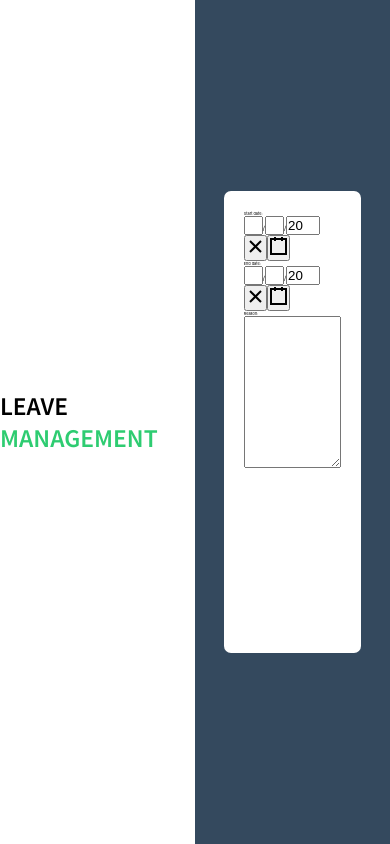
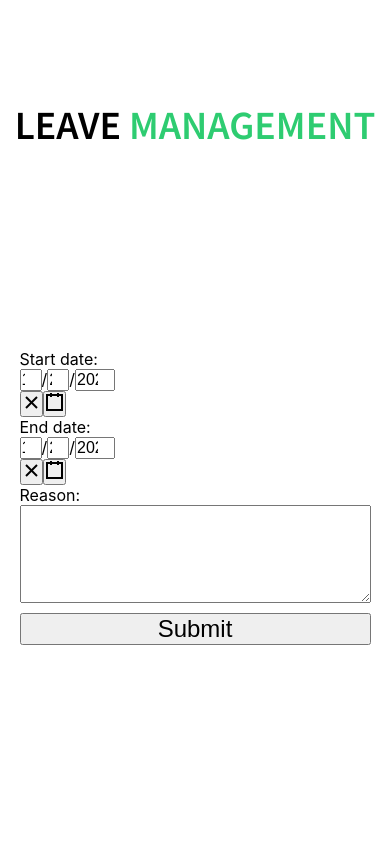
Before and after one commit to Blazexsam27/leave_management_assignment, a React (Create React App) app: page /createleave in a window 390 px wide. Built offline with nearby package versions, Linux system fonts and the light colour scheme.

Commit message:
Added responsiveness to create and edit page

```diff
--- a/src/components/Leaves/CreateLeave.js
+++ b/src/components/Leaves/CreateLeave.js
@@ -14,12 +14,16 @@ export default function CreateLeave() {
       </div>
       <div className="leave-form">
         <form className="create-leave-form">
+          <p className="create-leave-header">Create Leave</p>
           <label htmlFor="start_date">Start date: </label>
           <DatePicker value={start_date} onChange={setStartDate} />
           <label htmlFor="end_date">End date: </label>
           <DatePicker value={end_date} onChange={setEndDate} />
           <label htmlFor="reason">Reason: </label>
           <textarea name="reason" id="reason" cols="30" rows="10"></textarea>
+          <button className="create-leave-btn" type="submit">
+            Submit
+          </button>
         </form>
       </div>
     </div>
--- a/src/components/Leaves/EditLeave.js
+++ b/src/components/Leaves/EditLeave.js
@@ -15,12 +15,14 @@ export default function EditLeave() {
       </div>
       <div className="leave-form">
         <form className="edit-leave-form">
+          <p className="edit-leave-header">Edit Leave</p>
           <label htmlFor="start_date">Start date: </label>
           <DatePicker value={start_date} onChange={setStartDate} />
           <label htmlFor="end_date">End date: </label>
           <DatePicker value={end_date} onChange={setStartDate} />
           <label htmlFor="reason">Reason: </label>
           <textarea name="reason" id="reason" cols="30" rows="10"></textarea>
+          <button className="edit-leave-btn">Submit</button>
         </form>
       </div>
     </div>
--- a/src/components/styles/Leaves/CreateLeave.css
+++ b/src/components/styles/Leaves/CreateLeave.css
@@ -44,5 +44,72 @@
 }
 
 .create-leave-container .leave-form .create-leave-form label{
-    font-size: 1.2rem;
+    font-size: 1.5rem;
 }
+
+.create-leave-container .leave-form .create-leave-form .create-leave-header{
+    font-size: 4rem;
+    text-align: center;
+    font-family: var(--ubuntu-font);
+}
+
+.create-leave-container .leave-form .create-leave-btn{
+    margin-top: 10px;
+    font-size: 2rem;
+}
+
+@media (max-width:768px){
+    html{
+        font-size: 100%;
+    }
+    .create-leave-container .leave-form .create-leave-form .create-leave-header{
+        font-size: 2rem;
+    }
+    .create-leave-container .header p{
+        font-size: 2.5rem;
+        font-family: var(--source-sans-font);
+    }
+    .create-leave-container .leave-form .create-leave-form label, input{
+        font-size: 1rem;
+    }
+    .create-leave-container .leave-form .create-leave-form{
+        width: 70%;
+        height: 45vh;
+    }
+    .create-leave-container .leave-form .create-leave-btn{
+        font-size: 1rem;
+    }
+
+}
+
+@media (max-width:500px){
+    html{
+        font-size: 100%;
+    }
+    .create-leave-container .leave-form .create-leave-form label, input{
+        font-size: 1rem;
+    }
+    .create-leave-container{
+        flex-direction: column;
+        width: 100vw;
+    }
+    .create-leave-container .leave-form{
+        width: 100vw;
+        background: #fff;
+    }
+    .create-leave-container .leave-form .create-leave-header{
+        display: none
+    }
+    .create-leave-container .header{
+        padding-top: 100px;
+        width: 100%;
+    }
+    .create-leave-container .leave-form .create-leave-form{
+        width: 90%;
+        height: 35vh;
+    }
+    .create-leave-container .leave-form .create-leave-btn{
+        font-size: 1.5rem;
+    }
+
+}
--- a/src/components/styles/Leaves/EditLeave.css
+++ b/src/components/styles/Leaves/EditLeave.css
@@ -47,3 +47,71 @@
 .edit-leave-container .leave-form .edit-leave-form label{
     font-size: 1.2rem;
 }
+
+.edit-leave-container .leave-form .edit-leave-form .edit-leave-header{
+    font-size: 4rem;
+    text-align: center;
+    font-family: var(--ubuntu-font);
+}
+
+.edit-leave-container .leave-form .edit-leave-btn{
+    margin-top: 10px;
+    font-size: 2rem;
+}
+
+
+@media (max-width:768px){
+    html{
+        font-size: 100%;
+    }
+    .edit-leave-container .leave-form .edit-leave-form .edit-leave-header{
+        font-size: 2rem;
+    }
+    .edit-leave-container .header p{
+        font-size: 2.5rem;
+        font-family: var(--source-sans-font);
+    }
+    .edit-leave-container .leave-form .edit-leave-form label, input{
+        font-size: 1rem;
+    }
+    .edit-leave-container .leave-form .edit-leave-form{
+        width: 70%;
+        height: 45vh;
+    }
+    .edit-leave-container .leave-form .edit-leave-btn{
+        font-size: 1rem;
+    }
+
+}
+
+@media (max-width:500px){
+    html{
+        font-size: 100%;
+    }
+    .edit-leave-container .leave-form .edit-leave-form label, input{
+        font-size: 1rem;
+    }
+    .edit-leave-container{
+        flex-direction: column;
+        width: 100vw;
+    }
+    .edit-leave-container .leave-form{
+        width: 100vw;
+        background: #fff;
+    }
+    .edit-leave-container .leave-form .edit-leave-header{
+        display: none
+    }
+    .edit-leave-container .header{
+        padding-top: 100px;
+        width: 100%;
+    }
+    .edit-leave-container .leave-form .edit-leave-form{
+        width: 90%;
+        height: 35vh;
+    }
+    .edit-leave-container .leave-form .edit-leave-btn{
+        font-size: 1.5rem;
+    }
+
+}
```
